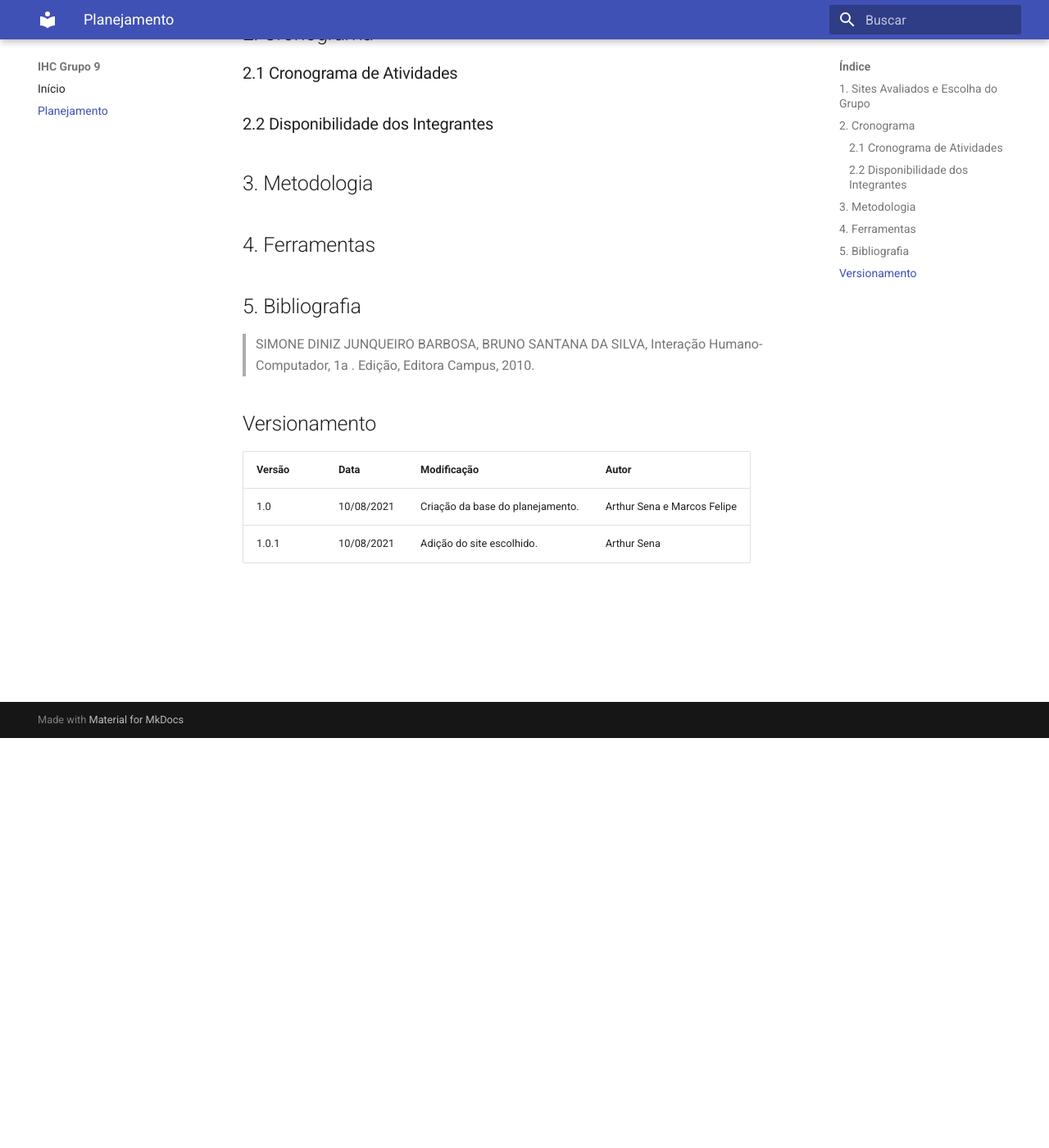
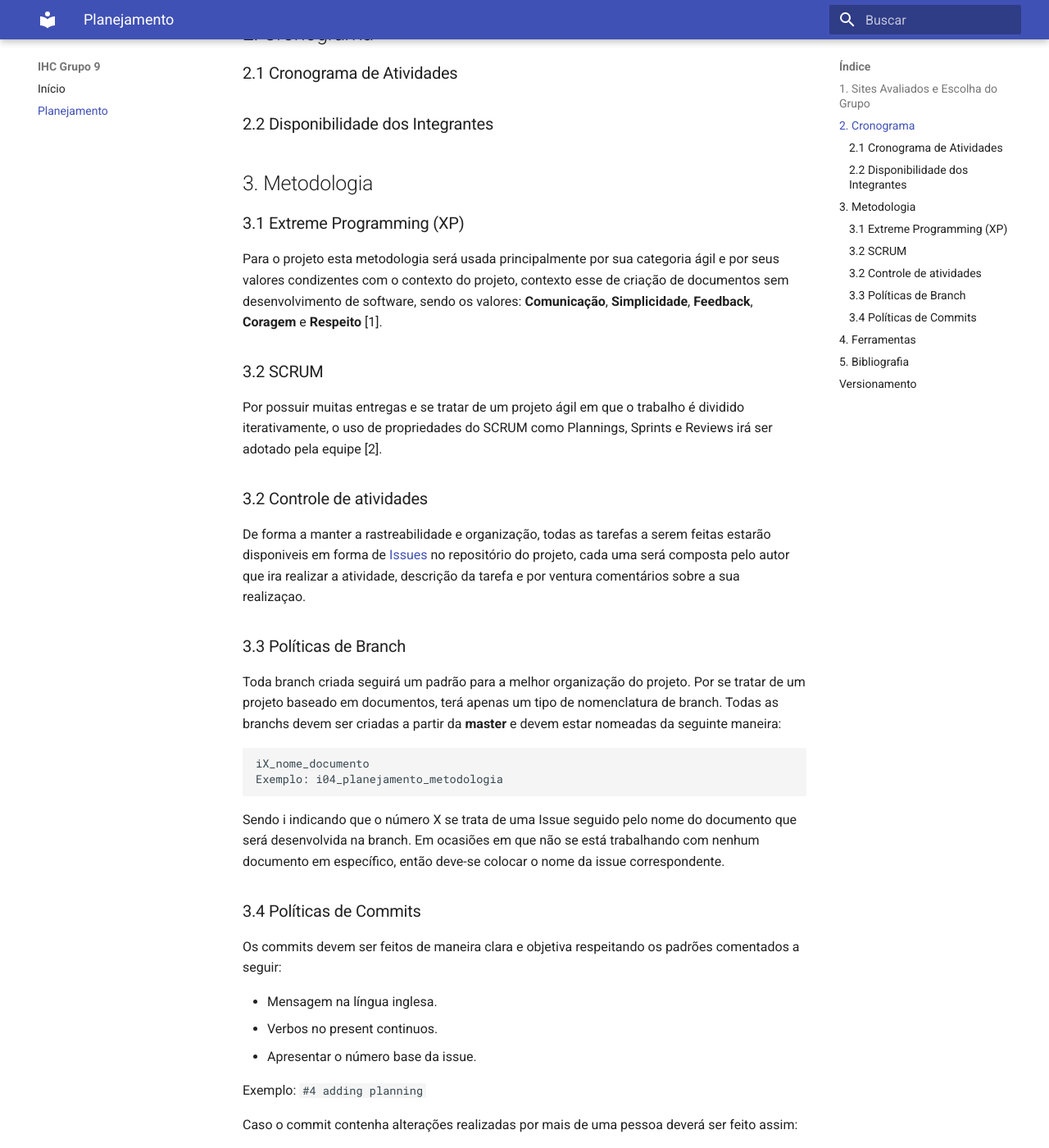
Before and after one commit to Interacao-Humano-Computador/2021.1-Detran-DF, an MkDocs documentation site: the page built from docs/planejamento.md, in a window 1280 px wide and 1400 px high, scrolled down 500 px. Shown: the whole window at 82% size. Built offline with MkDocs 1.6.1 and Material for MkDocs 9.7.7, drawn with Linux system fonts in a browser that asks for light colours; some of the changed text lies outside the part shown.

Commit message:
#04 adding topic of methodologies in planning

````diff
--- a/docs/planejamento.md
+++ b/docs/planejamento.md
@@ -21,14 +21,65 @@ A avaliação individual do aluno Matheus Pinheiro pode ser vista
 
 ## 3. Metodologia
 
+### 3.1 Extreme Programming (XP)
+
+Para o projeto esta metodologia será usada principalmente por sua categoria ágil e por seus valores condizentes com o contexto do projeto, contexto esse de criação de documentos sem desenvolvimento de software, sendo os valores: <b>Comunicação</b>, <b>Simplicidade</b>, <b>Feedback</b>, <b>Coragem</b> e <b>Respeito</b> [1].
+
+### 3.2 SCRUM
+
+Por possuir muitas entregas e se tratar de um projeto ágil em que o trabalho é dividido iterativamente, o uso de propriedades do SCRUM como Plannings, Sprints e Reviews irá ser adotado pela equipe [2].
+
+### 3.2 Controle de atividades
+
+De forma a manter a rastreabilidade e organização, todas as tarefas a serem feitas estarão disponiveis em forma de <a href="https://github.com/Interacao-Humano-Computador/2021.1-Detran-DF/issues" target="_blank">Issues</a> no repositório do projeto, cada uma será composta pelo autor que ira realizar a atividade, descrição da tarefa e por ventura comentários sobre a sua realizaçao.
+
+### 3.3 Políticas de Branch
+
+Toda branch criada seguirá um padrão para a melhor organização do projeto. Por se tratar de um projeto baseado em documentos, terá apenas um tipo de nomenclatura de branch. Todas as branchs devem ser criadas a partir da <b>master</b> e devem estar nomeadas da seguinte maneira:</p>
+
+```
+iX_nome_documento
+Exemplo: i04_planejamento_metodologia
+```
+
+Sendo i indicando que o número X se trata de uma Issue seguido pelo nome do documento que será desenvolvida na branch. Em ocasiões em que não se está trabalhando com nenhum documento em específico, então deve-se colocar o nome da issue correspondente.
+
+### 3.4 Políticas de Commits
+
+Os commits devem ser feitos de maneira clara e objetiva respeitando os padrões comentados a seguir: </p>
+
+<ul>
+    <li> Mensagem na língua inglesa. </li>
+    <li> Verbos no present continuos. </li>
+    <li> Apresentar o número base da issue. </li>
+</ul>
+
+ Exemplo: ` #4 adding planning `
+
+Caso o commit contenha alterações realizadas por mais de uma pessoa deverá ser feito assim:
+
+```
+#4 adding planning
+
+
+Co-authored-by: John Cenna <peacemaker@gmail.com>
+```
+
+<b>Observação:</b> O caracter '#' representa, por padrão, um comentário na mensagem de commit. Para evitar problemas basta digitar o comando: `git config --local core.commentChar auto`
+
 ## 4. Ferramentas
 
 ## 5. Bibliografia
 
-> SIMONE DINIZ JUNQUEIRO BARBOSA, BRUNO SANTANA DA SILVA, Interação Humano-Computador, 1a . Edição, Editora Campus, 2010.
+>SIMONE DINIZ JUNQUEIRO BARBOSA, BRUNO SANTANA DA SILVA, <b>Interação Humano-Computador</b>, 1a . Edição, Editora Campus, 2010.
+
+>[1] Higor. <b>Introdução ao Extreme Programming (XP)</b>, 2013. Disponível em: <a href="https://www.devmedia.com.br/introducao-ao-extreme-programming-xp/29249" target="_blank">https://www.devmedia.com.br/introducao-ao-extreme-programming-xp/29249</a>. Acesso em: 12 de agosto de 2021.
+
+>[2] DesenvolvimentoÁgil.com.br, <b> SCRUM </b>, 2014. Disponível em: <a href="http://www.desenvolvimentoagil.com.br/scrum/" target="_blank">http://www.desenvolvimentoagil.com.br/scrum/</a>. Acesso em: 12 de agosto de 2021.
 
 ## Versionamento
 | Versão | Data | Modificação | Autor |
 |--|--|--|--|
 | 1.0 | 10/08/2021 | Criação da base do planejamento. | Arthur Sena e Marcos Felipe |
 | 1.0.1 | 10/08/2021 | Adição do site escolhido. | Arthur Sena |
+| 1.0.2 | 12/08/2021 | Adição tópico Metodologia | Carlos Eduardo |
````
